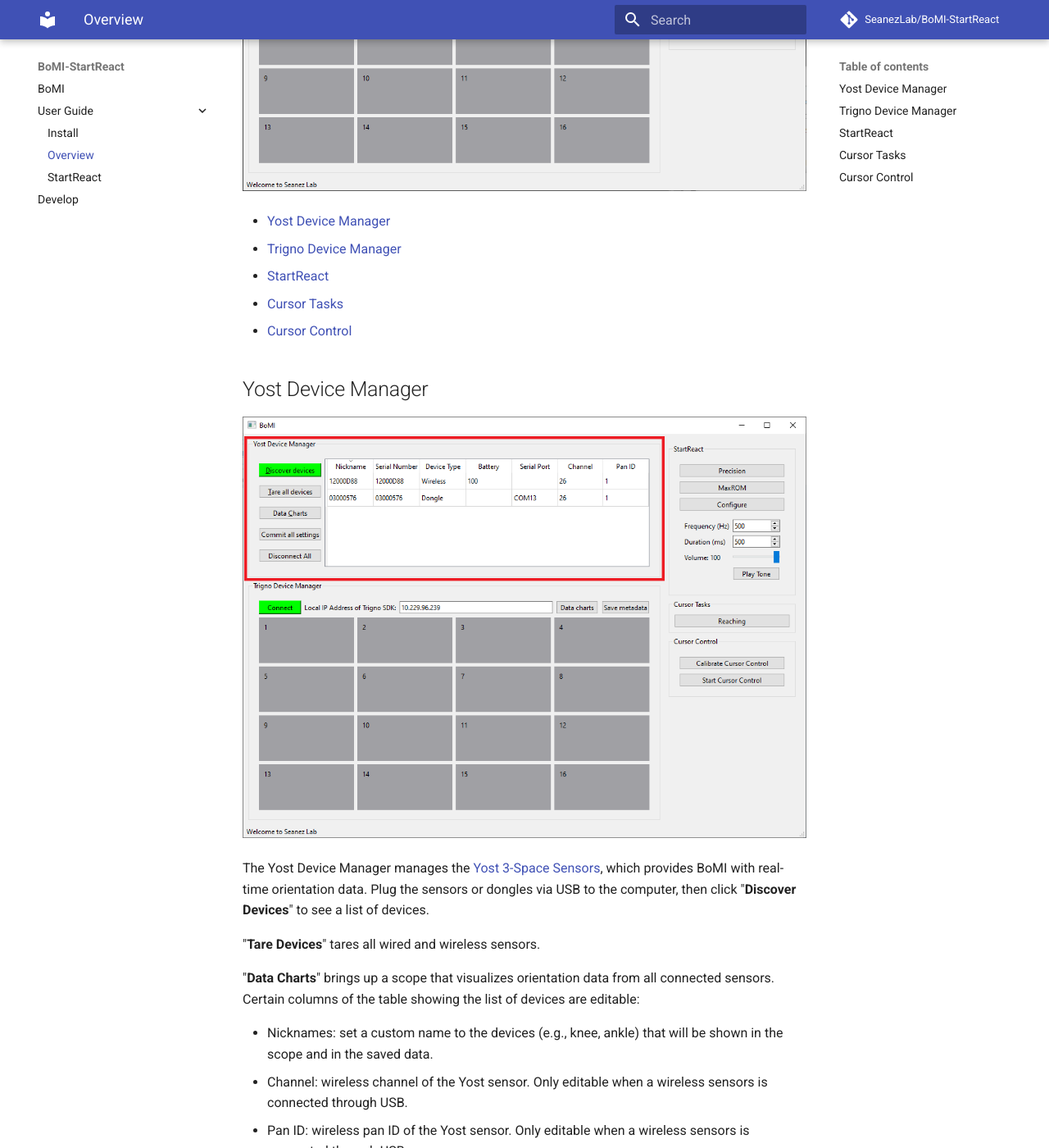
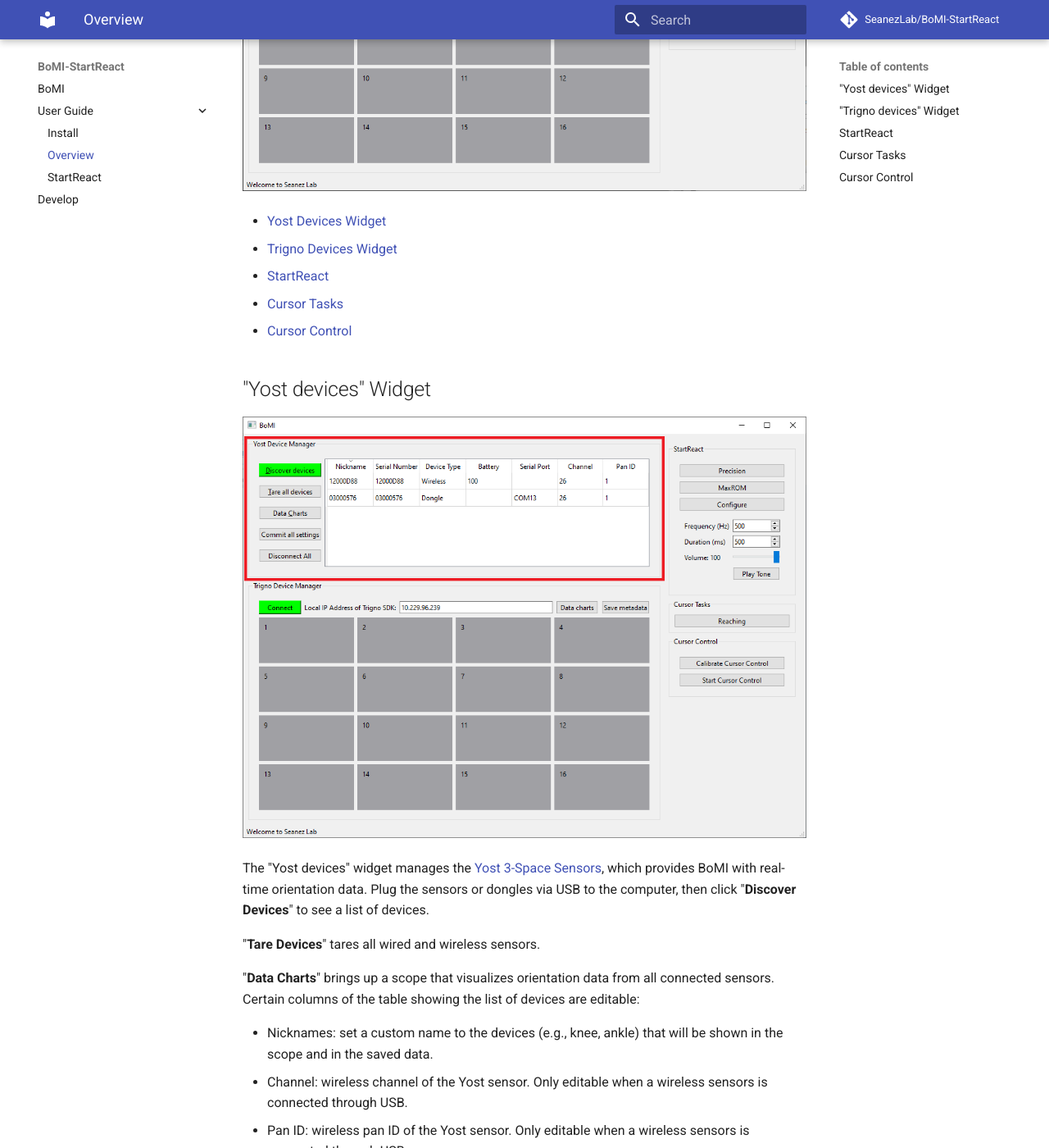
Before and after one commit to SeanezLab/BoMI-py, an MkDocs documentation site: the page built from docs/overview.md, in a window 1280 px wide and 1400 px high, scrolled down 502 px. Shown: the whole window at 82% size. Built offline with MkDocs 1.6.1 and Material for MkDocs 9.7.7, drawn with Linux system fonts in a browser that asks for light colours; comment, search, counter and statistics services are not loaded; some of the changed text lies outside the part shown.

Commit message:
Rename device widgets for consistency

```diff
--- a/docs/overview.md
+++ b/docs/overview.md
@@ -4,17 +4,18 @@
 
 ![BoMI Screenshot](./img/bomi-home.png)
 
-- [Yost Device Manager](#yost-device-manager)
-- [Trigno Device Manager](#trigno-device-manager)
+- [Yost Devices Widget](#yost-devices-widget)
+- [Trigno Devices Widget](#trigno-devices-widget)
 - [StartReact](#startreact)
 - [Cursor Tasks](#cursor-tasks)
 - [Cursor Control](#cursor-control)
 
-## Yost Device Manager
+## "Yost devices" Widget
 
 ![](./img/bomi-yost.png)
 
-The Yost Device Manager manages the [Yost 3-Space Sensors](https://yostlabs.com/3-space-sensors/), which provides BoMI with real-time orientation data. Plug the sensors or dongles via USB to the computer, then click "**Discover Devices**" to see a list of devices.
+The "Yost devices" widget manages the [Yost 3-Space Sensors](https://yostlabs.com/3-space-sensors/), which provides BoMI with real-time orientation data.
+Plug the sensors or dongles via USB to the computer, then click "**Discover Devices**" to see a list of devices.
 
 "**Tare Devices**" tares all wired and wireless sensors.
 
@@ -30,11 +31,12 @@
 
 "**Disconnect All**" disconnects from all devices and dongles.
 
-## Trigno Device Manager
+## "Trigno devices" Widget
 
 ![](./img/bomi-trigno.png)
 
-The Trigno Device Manager manages the [Trigno Research System](https://delsys.com/trigno/) from Delsys. Make sure the **Trigno Control Utility** (Trigno SDK Server) is running on the computer connected to the Base Station, and the IP address of the computer is entered correctly, then click "**Connect**" to connect to the Base Station.
+The "Trigno devices" widget manages the [Trigno Research System](https://delsys.com/trigno/) from Delsys.
+Make sure the **Trigno Control Utility** (Trigno SDK Server) is running on the computer connected to the Base Station, and the IP address of the computer is entered correctly, then click "**Connect**" to connect to the Base Station.
 
 **Use the sensor widgets to assign a muscle to each sensor before collecting data.**
 
```
Also changed, not shown: docs/start-react.md (+1 -1 lines), 3 other files.
